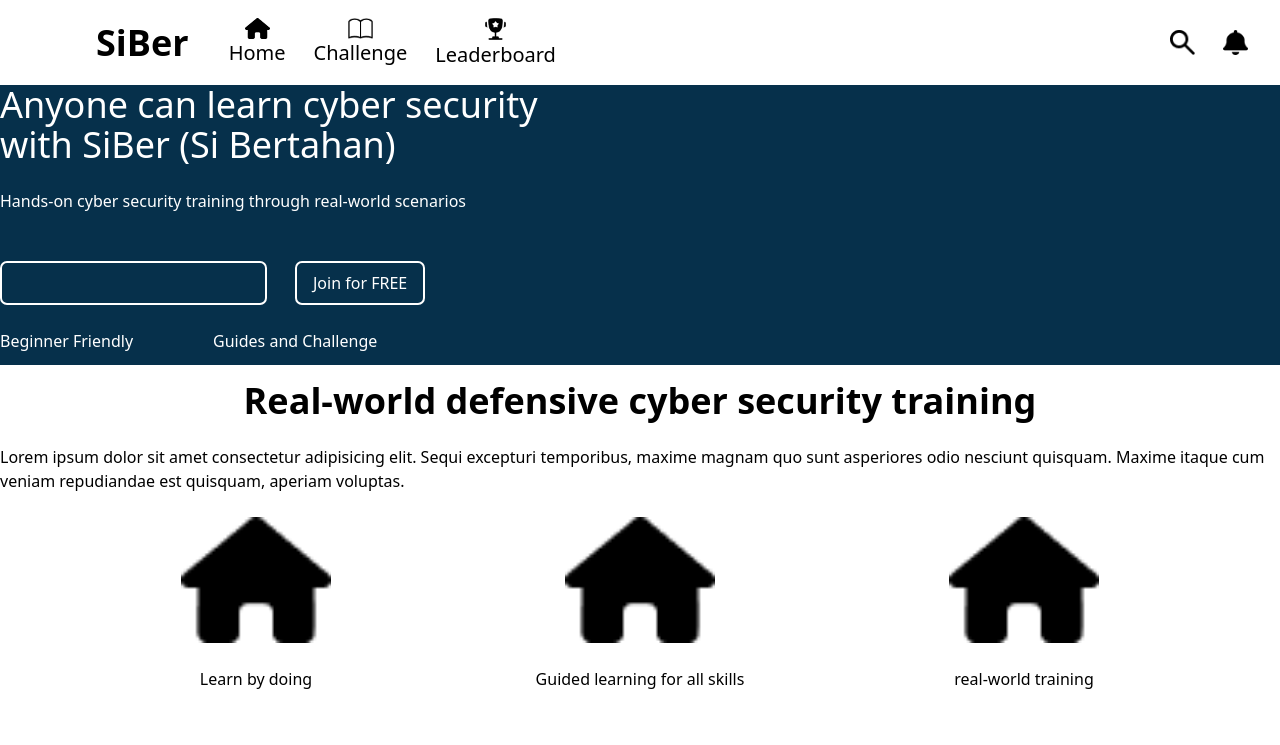
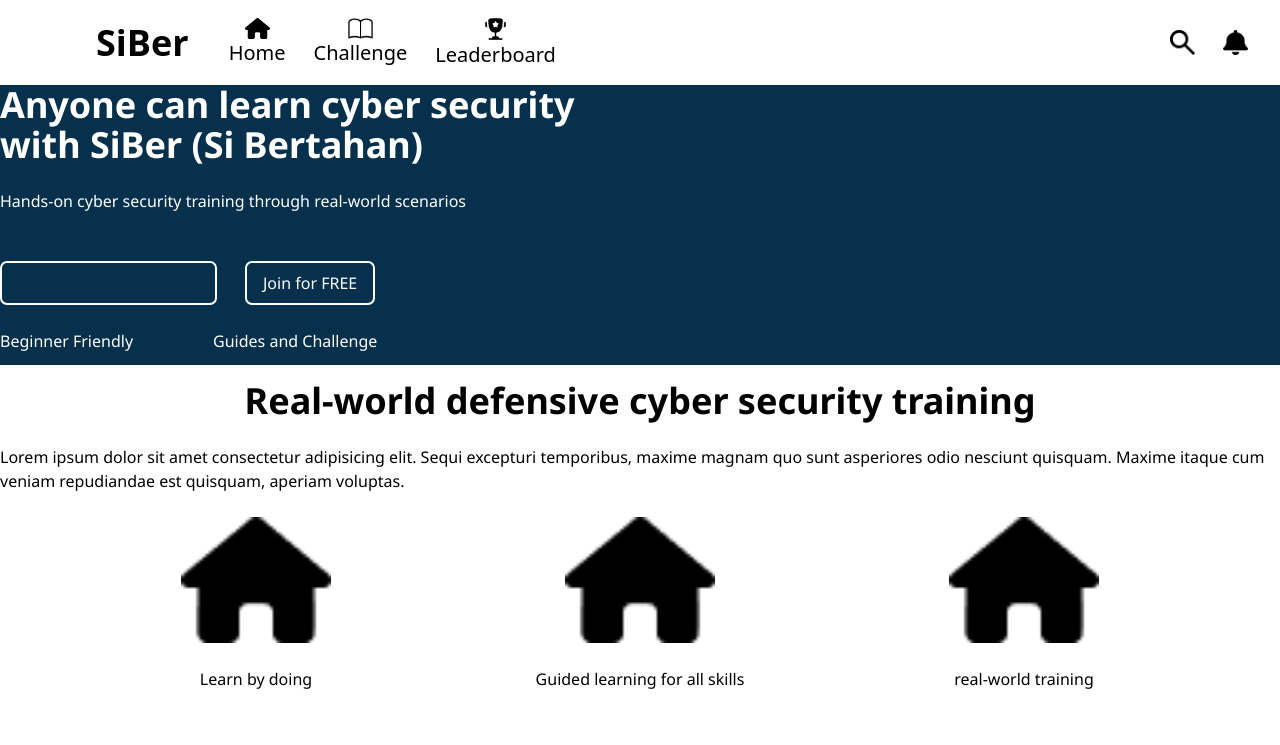
Before and after one commit to Izfaha/web-project-collaboration, a Next.js app: page / in a window 1280 px wide. Shown: the top 745 px of the page. Built offline with nearby package versions, Linux system fonts and the light colour scheme.

Commit message:
homepage 1/2

```diff
--- a/src/app/globals.css
+++ b/src/app/globals.css
@@ -25,3 +25,10 @@
   font-family: Arial, Helvetica, sans-serif;
   font-family: var(--font-courier-prime), monospace;
 }  */
+
+
+/* custom font */
+@theme inline{
+  --font-courier-prime-font: var(--font-courier-prime);
+  --font-noto-sans-font: var(--noto-sans);
+}
--- a/src/app/layout.tsx
+++ b/src/app/layout.tsx
@@ -3,7 +3,8 @@
 import Footer from "../components/Footer";
 import Navbar from "../components/Navbar";
 import "./globals.css";
-import { courierPrimeFont } from "@/lib/fonts";
+// import { courierPrimeFont } from "@/lib/fonts";
+import { courierPrimeFont, notoSans } from "@/lib/fonts";
 
 // const geistSans = Geist({
 //   variable: "--font-geist-sans",
@@ -14,6 +15,14 @@
 //   variable: "--font-geist-mono",
 //   subsets: ["latin"],
 // });
+
+// const courierPrimeFont = Courier_Prime({
+//     subsets: ['latin'],
+//     weight: '400',
+//     style: 'normal',
+//     display:'swap',
+//     variable: '--font-courier-prime',
+// })
 
 export const metadata: Metadata = {
   title: "Create Next App",
@@ -27,7 +36,7 @@
 }>) {
   return (
     <html lang="en">
-      <body>
+      <body className={`${courierPrimeFont.variable} ${notoSans.variable}`}>
         <Navbar/>
         {children}
         <Footer/>
--- a/src/app/page.tsx
+++ b/src/app/page.tsx
@@ -3,11 +3,11 @@
 
 const Page = () => {
   return (
-    <section>
+    <section className='font-noto-sans-font'>
       {/* Top homepage */}
       <div className='bg-[#06304b] text-white'>
         <div className='p-[170]'>
-          <h1 className='text-4xl'>Anyone can learn cyber security <br /> with SiBer (Si Bertahan)</h1>
+          <h1 className='text-4xl font-semibold'>Anyone can learn cyber security <br /> with SiBer (Si Bertahan)</h1>
           <br />
           <p>Hands-on cyber security training through real-world scenarios</p>
           <br />
@@ -16,7 +16,7 @@
           <div>
             <form action="#" method="get">
               <input type="text" name="search" className='border-2 px-4 py-2 rounded-[7px] mr-7 w-[400]' />
-              <button type="submit" className='border-2 px-4 py-2 rounded-[7px]'>
+              <button type="submit" className='border-2 px-4 py-2 rounded-[7px] hover:bg-white hover:text-black cursor-pointer'>
                 Join for FREE
               </button>
             </form>
--- a/src/components/Navbar.tsx
+++ b/src/components/Navbar.tsx
@@ -7,7 +7,7 @@
             {/* left side */}
             <div className="flex place-items-center mr-auto">
                 {/* nama in the left */}
-                <span className="text-4xl font-bold mr-10 ml-16">SiBer</span>
+                <a href="http://"><span className="text-4xl font-bold mr-10 ml-16">SiBer</span></a>
                 {/* menu in the middle as visual */}
                 <ul className="flex text-xl place-items-center">
                     {/* Home logo */}
@@ -20,7 +20,7 @@
                                     height={25}
                                     alt="home-logo"
                                 />
-                            <p>Home</p>
+                                <a href="http://">Home</a>
                         </div>
                     </li>
                     {/* Challenge logo */}
@@ -33,7 +33,7 @@
                                 height={25}
                                 alt="challenge-logo"
                             />
-                            <p>Challenge</p>
+                            <a href="http://">Challenge</a>
                         </div>
                     </li>
                     {/* Leaderboard logo */}
@@ -46,7 +46,7 @@
                                 height={25}
                                 alt="leaderboard-logo"
                             />
-                            <a>Leaderboard</a>
+                            <a href='#'>Leaderboard</a>
                         </div>
                     </li>
                 </ul>
--- a/tailwind.config.ts
+++ /dev/null
@@ -1,14 +0,0 @@
-import type { Config } from 'tailwindcss'
-
-const config: Config = {
-    theme : {
-        extend: {
-            fontFamily: {
-                courier: ['var(--font-courier-prime)', 'monospace'],
-            },
-        },
-    },
-    plugins: [],
-}
-
-export default config;
```
Lines whose indentation alone changed are shown as unchanged.
